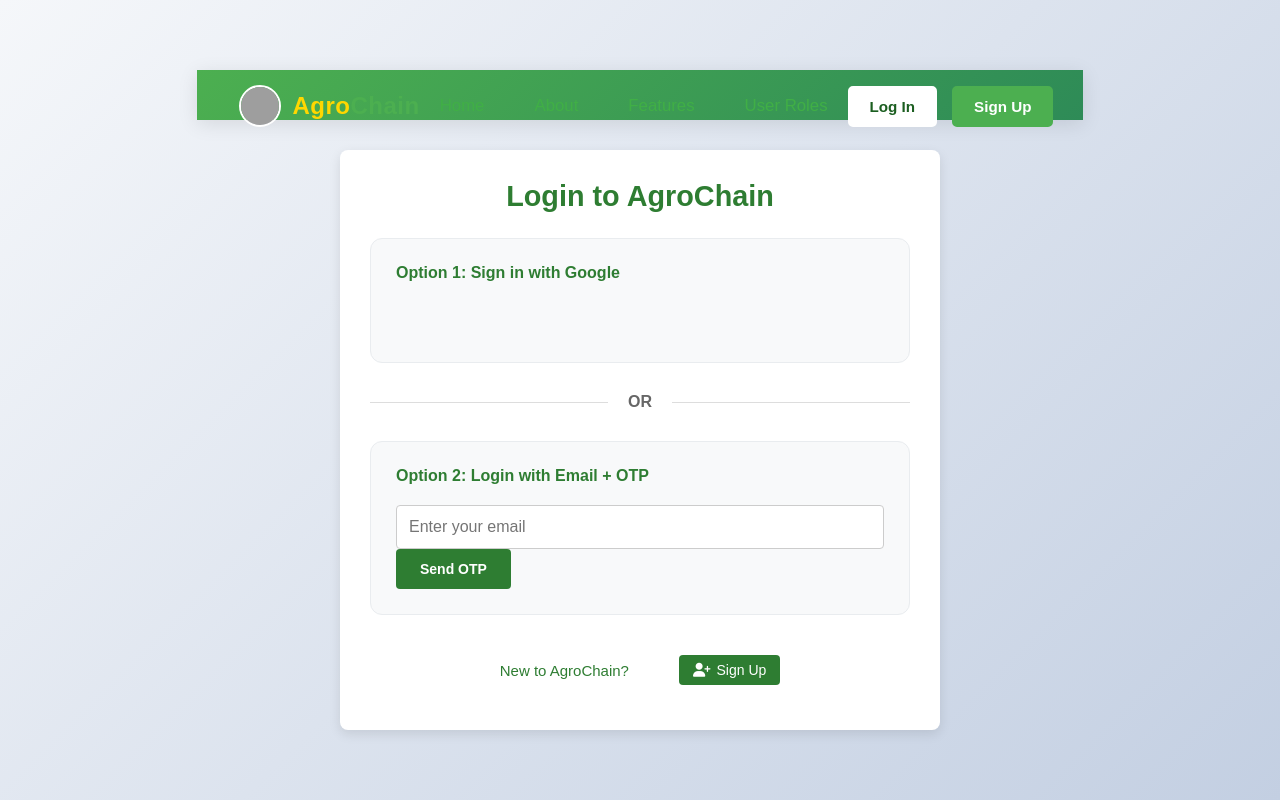
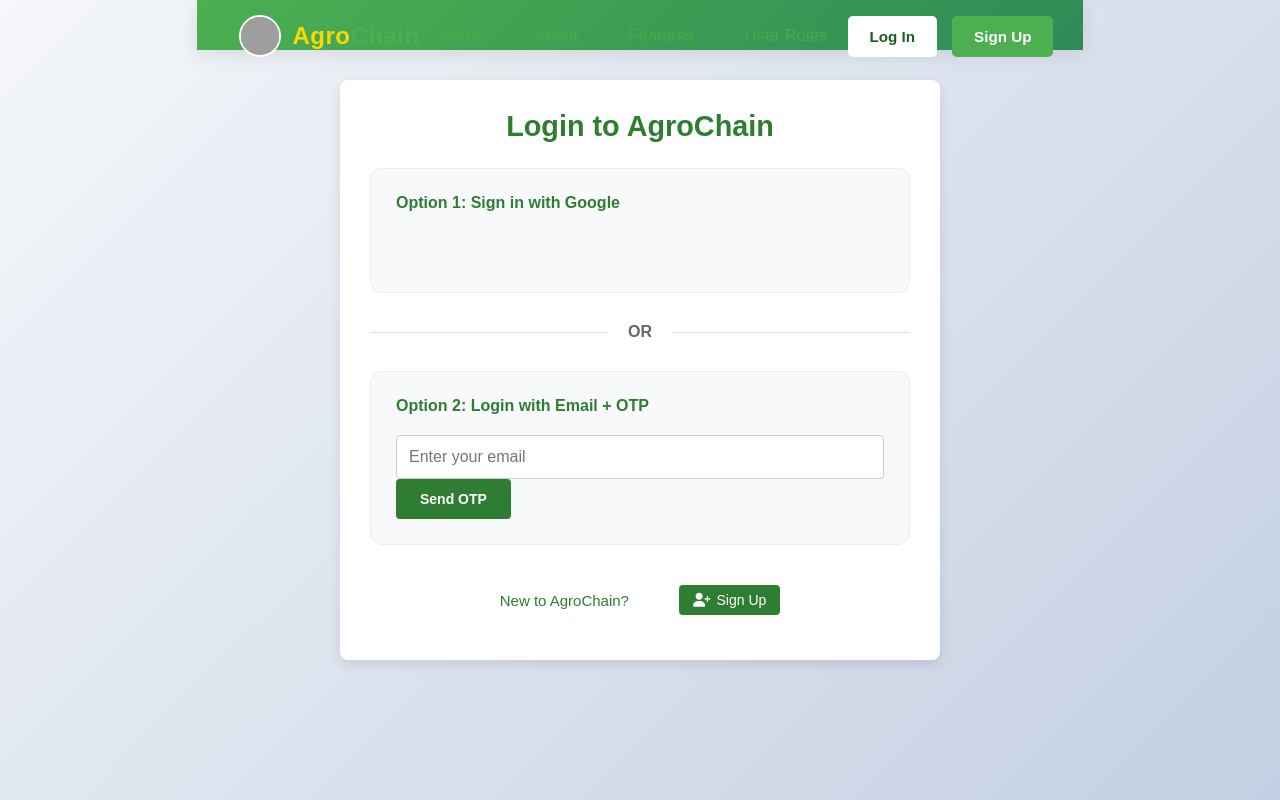
Before and after one commit to AGROCHAIN08/Agrochain_React, a React (Create React App) app in the folder frontend/agrochain-client/: page /login in a window 1280 px wide. Built offline with nearby package versions, Linux system fonts and the light colour scheme; grey boxes are pictures that could not be loaded.

Commit message:
changes in home.css for better UI

```diff
--- a/frontend/agrochain-client/src/assets/css/home.css
+++ b/frontend/agrochain-client/src/assets/css/home.css
@@ -35,7 +35,7 @@ html {
     align-items: center;
     background-color: whitesmoke;
     color: white;
-    padding: 15px 30px;
+    padding: 5px 30px;
     box-shadow: 0 2px 10px rgba(0, 0, 0, 0.1);
     position: sticky;
     top: 0;
@@ -822,10 +822,6 @@ html {
 
 /* Mobile View - 768px and below */
 @media (max-width: 768px) {
-    /* .container {  <-- We keep this commented out to allow full-width */
-    /* padding: 0 15px; */
-    /* } */
-
     .brand-name {
         font-size: 1.4em;
     }
--- a/frontend/agrochain-client/src/index.css
+++ b/frontend/agrochain-client/src/index.css
@@ -7,12 +7,17 @@
     box-sizing: border-box;
 }
 
+html, body, #root {
+    margin: 0;
+    padding: 0;
+    height: 100%;
+}
+
 body {
     font-family: "Poppins", Arial, sans-serif;
     background-color: #f8f9fa;
     color: #333;
     min-height: 100vh;
-    /* We removed display:flex from here */
 }
 
 html {
@@ -22,3 +27,15 @@ html {
 a {
     text-decoration: none;
 }
+
+/* Remove any default spacing on root App container */
+#root {
+    display: flex;
+    flex-direction: column;
+}
+
+/* Ensure no gaps between navbar and content */
+.App {
+    margin: 0;
+    padding: 0;
+}
```
